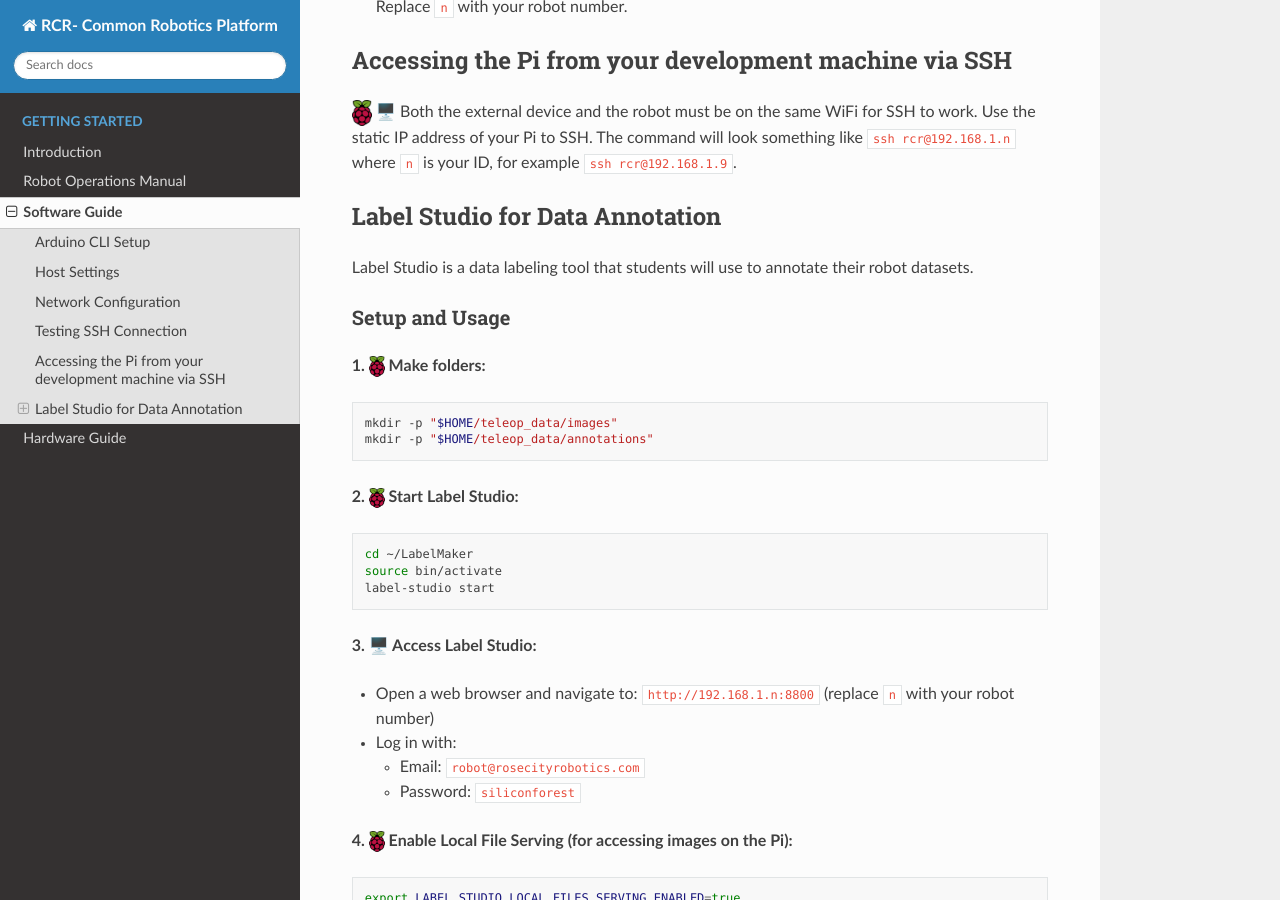
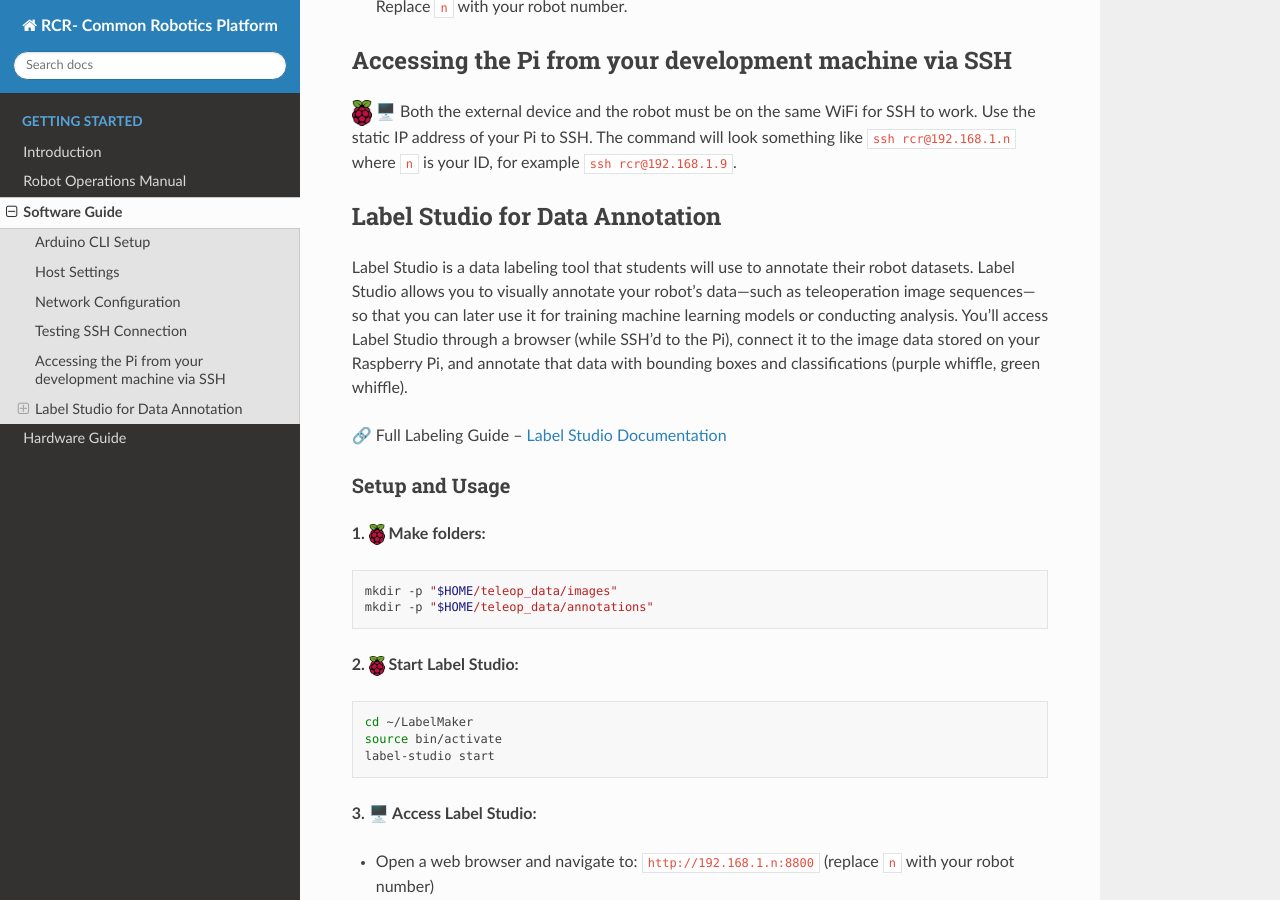
Before and after one commit to RoseCityRobotics/common_platform, a Sphinx documentation site: the page built from docs/source/software.md, in a window 1280 px wide and 900 px high, scrolled down 2168 px. Built offline with Sphinx 7.4.7 and the Read the Docs theme 3.1.0, drawn with Linux system fonts in a browser that asks for light colours; some of the changed text lies outside the part shown.

Commit message:
linking documentation

```diff
--- a/docs/source/software.md
+++ b/docs/source/software.md
@@ -96,7 +96,9 @@
 
 ### Label Studio for Data Annotation
 
-Label Studio is a data labeling tool that students will use to annotate their robot datasets.
+Label Studio is a data labeling tool that students will use to annotate their robot datasets. Label Studio allows you to visually annotate your robot's data—such as teleoperation image sequences—so that you can later use it for training machine learning models or conducting analysis. You’ll access Label Studio through a browser (while SSH'd to the Pi), connect it to the image data stored on your Raspberry Pi, and annotate that data with bounding boxes and classifications (purple whiffle, green whiffle).
+
+🔗 Full Labeling Guide – [Label Studio Documentation](https://labelstud.io/guide/labeling)
 
 #### Setup and Usage
 
@@ -153,3 +155,5 @@
 - Click **Add Storage**
 
 *(Later, press Sync on this target storage to export annotations there.)*
+
+perform data labeling
```
Also changed, not shown: docs/source/operations/index.md (+2 -1 lines).
